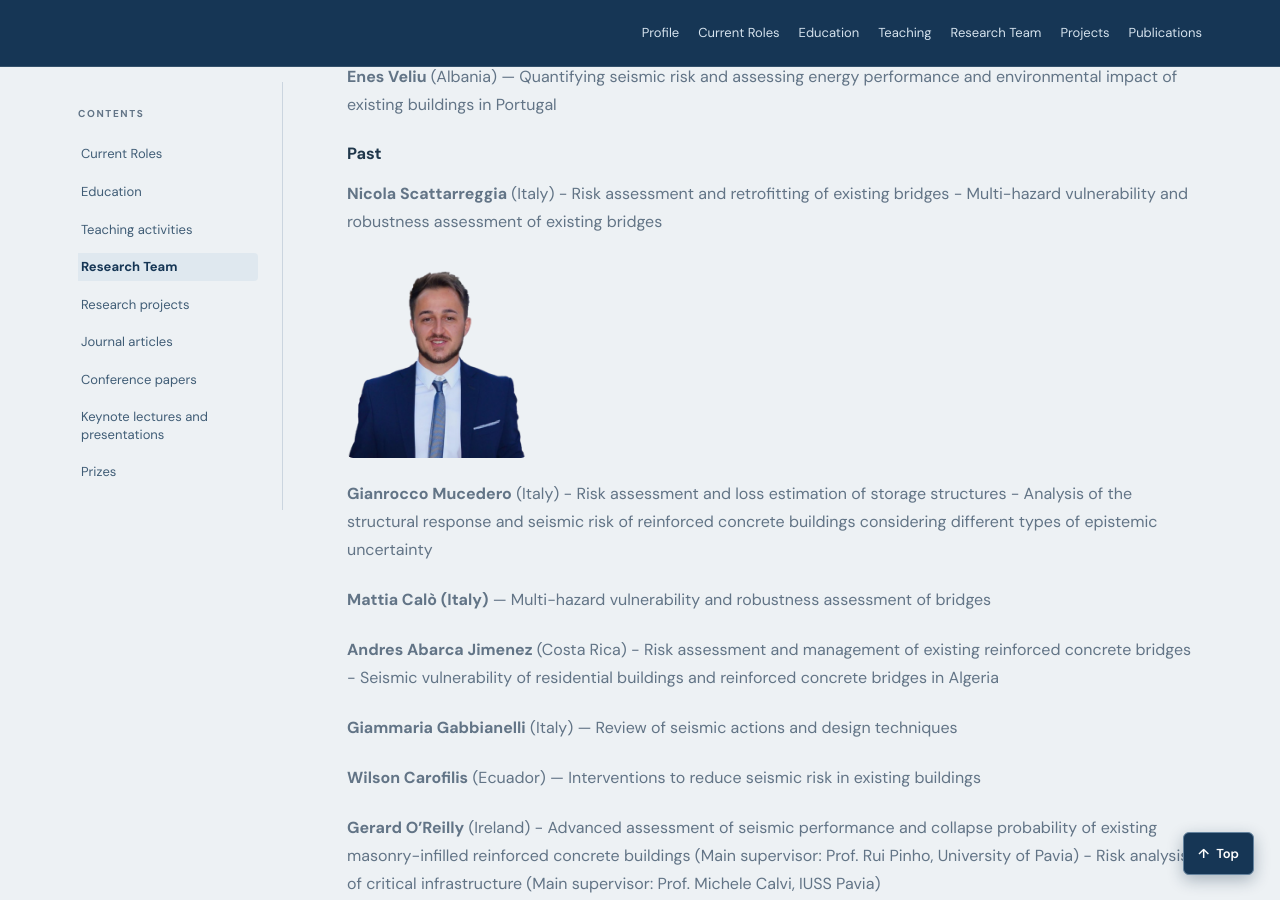
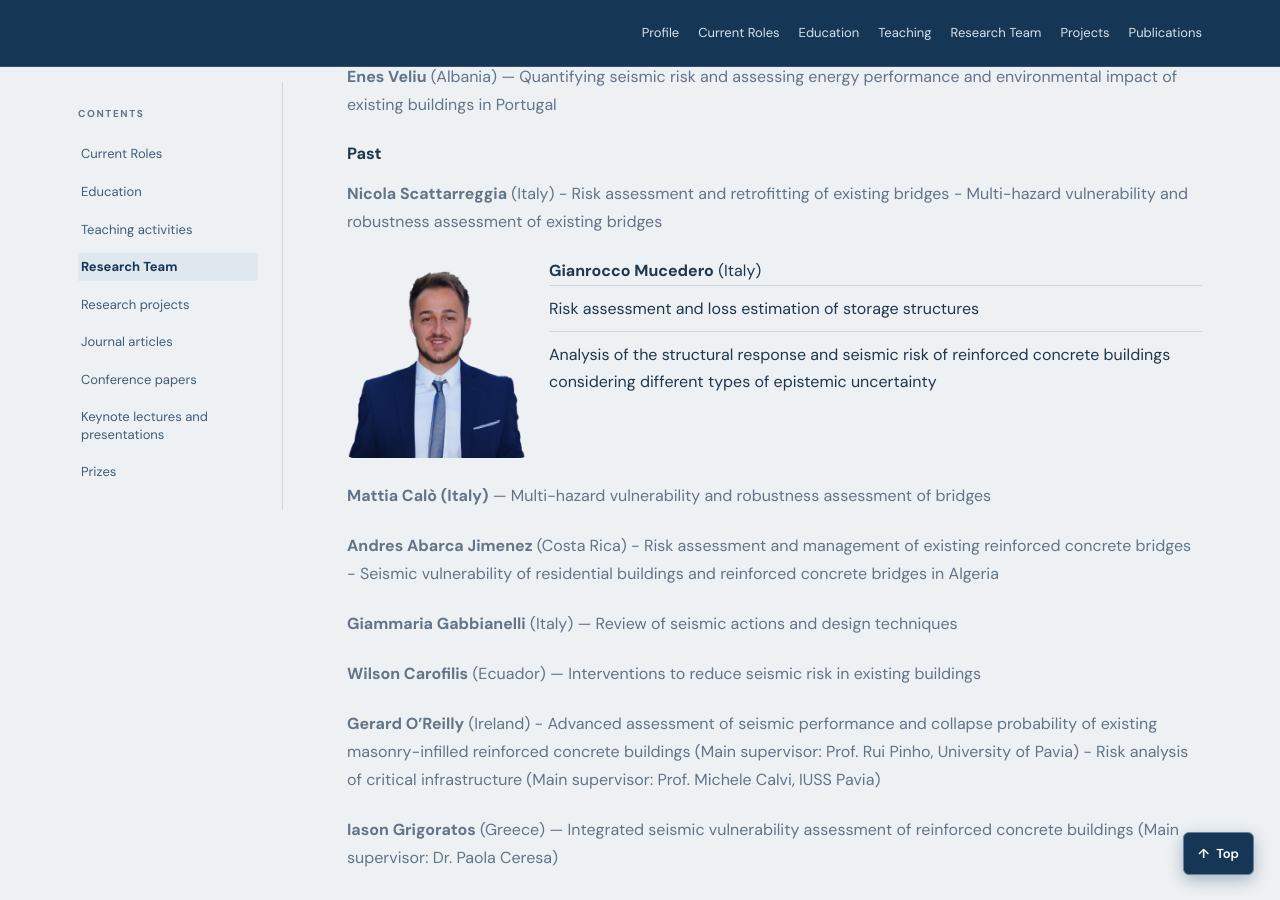
Before and after one commit to rncmonteiro/cv, a Jekyll site: the page built from index.md, in a window 1280 px wide and 900 px high, scrolled down 3767 px. Built offline with Jekyll 4.4.1, drawn with Linux system fonts in a browser that asks for light colours.

Commit message:
Add files via upload

```diff
--- a/_includes/content/team.md
+++ b/_includes/content/team.md
@@ -14,11 +14,16 @@
     - Risk assessment and retrofitting of existing bridges
     - Multi-hazard vulnerability and robustness assessment of existing bridges
 
-<img src="{{ "/assets/gianrocco-mucedero.png" | relative_url }}" alt="Gianrocco Mucedero" width="180" style="display:block; width:180px; max-width:100%; height:auto; border-radius:6px; margin:14px 0 12px 0;">
-
-**Gianrocco Mucedero** (Italy)
-    - Risk assessment and loss estimation of storage structures
-    - Analysis of the structural response and seismic risk of reinforced concrete buildings considering different types of epistemic uncertainty
+<div style="display:flex; align-items:flex-start; gap:22px; margin:18px 0 24px; flex-wrap:wrap;">
+  <img src='{{ "/assets/gianrocco-mucedero.png" | relative_url }}' alt="Gianrocco Mucedero" width="180" style="width:180px; max-width:100%; height:auto; border-radius:6px; flex-shrink:0;">
+  <div style="flex:1 1 240px; min-width:0;">
+    <strong>Gianrocco Mucedero</strong> (Italy)
+    <ul>
+      <li>Risk assessment and loss estimation of storage structures</li>
+      <li>Analysis of the structural response and seismic risk of reinforced concrete buildings considering different types of epistemic uncertainty</li>
+    </ul>
+  </div>
+</div>
 
 **Mattia Calò (Italy)** — Multi-hazard vulnerability and robustness assessment of bridges
 
@@ -56,9 +61,12 @@
 
 **Volkan Ozsarac** — PhD in Earthquake Engineering (ROSE), Integrated Evaluation of Earthquake-Induced Economic Losses for Multi-Span RC Bridges [S]
 
-<img src="{{ "/assets/gianrocco-mucedero.png" | relative_url }}" alt="Gianrocco Mucedero" width="180" style="display:block; width:180px; max-width:100%; height:auto; border-radius:6px; margin:14px 0 12px 0;">
-
-**Gianrocco Mucedero** — PhD in Earthquake Engineering (ROSE), Large scale seismic risk assessment of existing masonry-infilled RC buildings in Italy [S]
+<div style="display:flex; align-items:flex-start; gap:22px; margin:18px 0 24px; flex-wrap:wrap;">
+  <img src='{{ "/assets/gianrocco-mucedero.png" | relative_url }}' alt="Gianrocco Mucedero" width="180" style="width:180px; max-width:100%; height:auto; border-radius:6px; flex-shrink:0;">
+  <div style="flex:1 1 240px; min-width:0;">
+    <strong>Gianrocco Mucedero</strong> — PhD in Earthquake Engineering (ROSE), Large scale seismic risk assessment of existing masonry-infilled RC buildings in Italy [S]
+  </div>
+</div>
 
 **Davit Shahnazaryan** — PhD in Earthquake Engineering (ROSE), Integrated Performance-Based Seismic Design: Traversing Affordances for Practical Implementation [CS]
 
```
